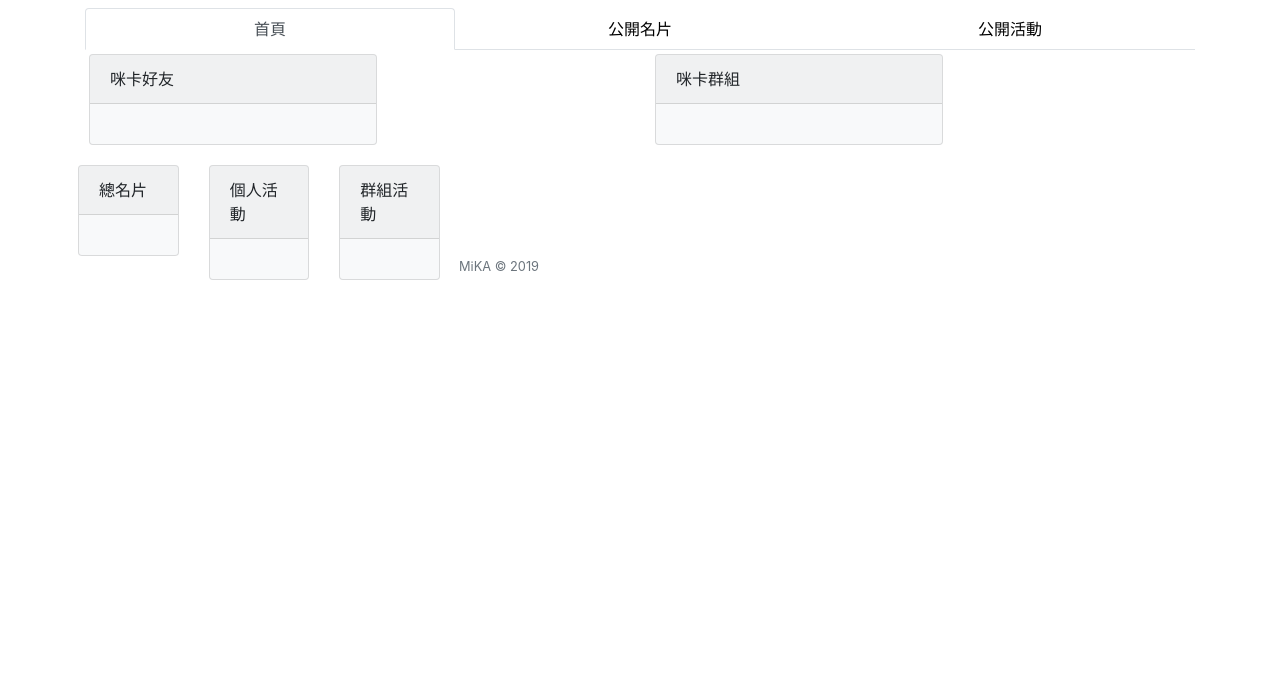
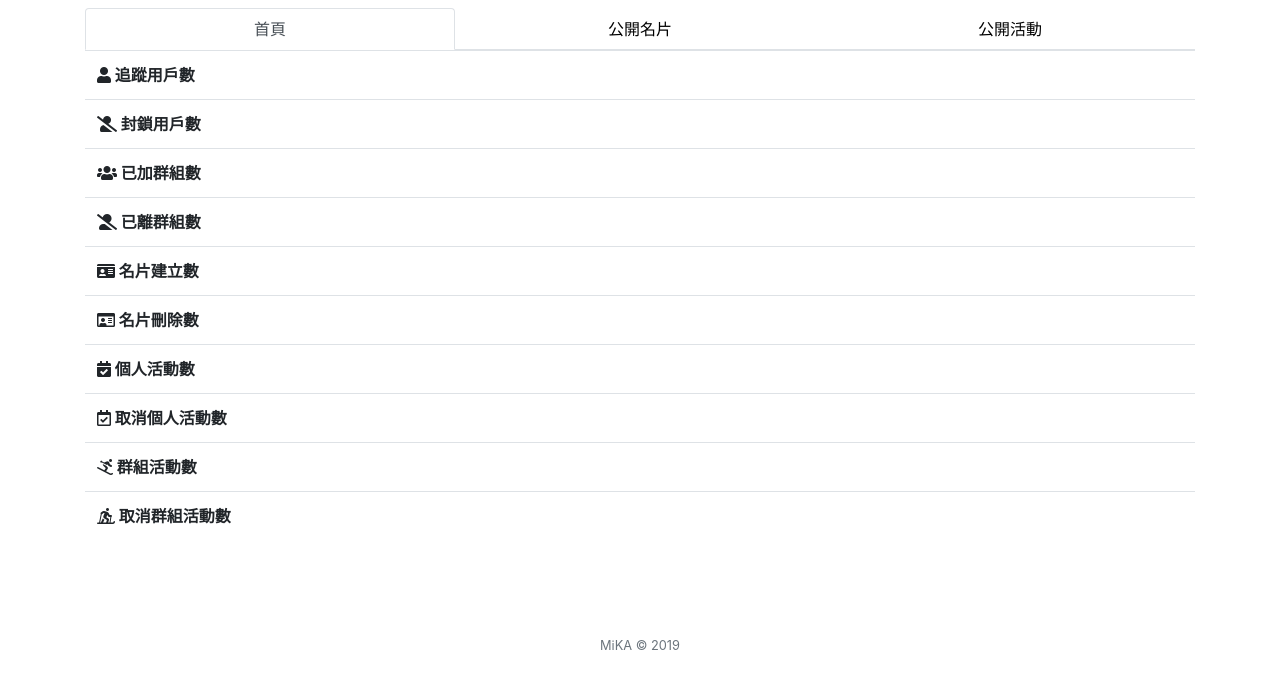
Before and after one commit to 2-cats/LINE-MiKA, a Flask app: template app/templates/admin/index.html in a window 1280 px wide. Shown: the top 689 px of the page. Run offline with Flask 2, Linux system fonts and the light colour scheme; the template is opened without the code that fills it, so the values that code supplies are empty; parts of the project's set-up code (start-up, migrations or seed data) failed here and were passed over; some libraries are stand-ins or nearby versions.

Commit message:
Dashboard index use table

```diff
--- a/app/static/js/admin_index.js
+++ /dev/null
@@ -1,21 +0,0 @@
-window.onload = function (e) {
-    user_count = document.getElementById("user_count").value;
-    group_count = document.getElementById("group_count").value;
-    console.log(user_count)
-    animateValue("user", user_count, 1);
-    animateValue("group", group_count, 1);
-};
-
-function animateValue(id, end, duration) {
-    var current = 0;
-    var increment = end > 0? 1 : -1;
-    var stepTime = Math.abs(Math.floor(duration / end));
-    var obj = document.getElementById(id);
-    var timer = setInterval(function() {
-        current += increment;
-        obj.innerHTML = current;
-        if (current == end) {
-            clearInterval(timer);
-        }
-    }, stepTime);
-};
--- a/app/templates/admin/index.html
+++ b/app/templates/admin/index.html
@@ -6,7 +6,7 @@
   <meta name="viewport" content="width=device-width, initial-scale=1">
   <link rel="stylesheet" href="https://stackpath.bootstrapcdn.com/bootstrap/4.2.1/css/bootstrap.min.css" integrity="sha384-GJzZqFGwb1QTTN6wy59ffF1BuGJpLSa9DkKMp0DgiMDm4iYMj70gZWKYbI706tWS" crossorigin="anonymous">
   <link rel="stylesheet" href="{{ url_for('static', filename='css/my_order.css') }}">
-
+  <link rel="stylesheet" href="https://use.fontawesome.com/releases/v5.7.2/css/all.css" integrity="sha384-fnmOCqbTlWIlj8LyTjo7mOUStjsKC4pOpQbqyi7RrhN7udi9RwhKkMHpvLbHG9Sr" crossorigin="anonymous">
 </head>
 <body>
 
@@ -18,52 +18,51 @@
         <li class="nav-item"><a class="nav-link" href="{{ url_for("admin.activity", line_user_id=args['line_user_id'])}}">公開活動</a></li>
     </ul>
 
-    <input type="hidden" id="user_count" value="{{ data['user_count'] }}"></input>
-    <input type="hidden" id="group_count" value="{{ data['group_count'] }}"></input>
+    <table class="table table-hover">
+    <tbody>
+        <tr>
+        <th scope="row"><i class="fas fa-user"></i>&nbsp追蹤用戶數</th>
+        <td>{{ data['follow_count'] }}</td>
+        </tr>
+        <tr>
+        <th scope="row"><i class="fas fa-user-slash"></i>&nbsp封鎖用戶數</th>
+        <td>{{ data['unfollow_count'] }}</td>
+        </tr>
+        <tr>
+        <th scope="row"><i class="fas fa-users"></i>&nbsp已加群組數</th>
+        <td>{{ data['join_group'] }}</td>
+        </tr>
+        <tr>
+        <th scope="row"><i class="fas fa-user-alt-slash"></i>&nbsp已離群組數</th>
+        <td>{{ data['leave_group'] }}</td>
+        </tr>
+        <tr>
+        <th scope="row"><i class="fas fa-id-card"></i>&nbsp名片建立數</th>
+        <td>{{ data['card_num'] }}</td>
+        </tr>
+        <tr>
+        <th scope="row"><i class="far fa-id-card"></i>&nbsp名片刪除數</th>
+        <td>{{ data['del_card_num'] }}</td>
+        </tr>
+        <tr>
+        <th scope="row"><i class="fas fa-calendar-check"></i>&nbsp個人活動數</th>
+        <td>{{ data['activity_num'] }}</td>
+        </tr>
+        <tr>
+        <th scope="row"><i class="far fa-calendar-check"></i>&nbsp取消個人活動數</th>
+        <td>{{ data['cancel_activity_num'] }}</td>
+        </tr>
+        <tr>
+        <th scope="row"><i class="fas fa-skiing"></i>&nbsp群組活動數</th>
+        <td>{{ data['g_activity_num'] }}</td>
+        </tr>
+        <tr>
+        <th scope="row"><i class="fas fa-skiing-nordic"></i>&nbsp取消群組活動數</th>
+        <td>{{ data['cancel_g_activity_num'] }}</td>
+        </tr>
+    </tbody>
+    </table>
 
-    <div class="row p-1">
-    <div class="col-6">
-    <div class="card bg-light mb-3" style="max-width: 18rem;">
-        <div class="card-header">咪卡好友</div>
-        <div class="card-body">
-            <p class="card-text text-right" id="user">{{ data['user_count'] }}</p>
-        </div>
-    </div>
-    </div>
-    <div class="col-6">
-    <div class="card bg-light mb-3" style="max-width: 18rem;">
-        <div class="card-header">咪卡群組</div>
-        <div class="card-body">
-            <p class="card-text text-right" id="group" >{{ data['group_count'] }}</p>
-        </div>
-    </div>
-    </div>
-
-    <div class="row p-1">
-    <div class="col-4">
-    <div class="card bg-light mb-3" style="max-width: 18rem;">
-        <div class="card-header">總名片</div>
-        <div class="card-body">
-            <p class="card-text text-right" id="user">{{ data['card_count'] }}</p>
-        </div>
-    </div>
-    </div>
-    <div class="col-4">
-    <div class="card bg-light mb-3" style="max-width: 18rem;">
-        <div class="card-header">個人活動</div>
-        <div class="card-body">
-            <p class="card-text text-right" id="user">{{ data['activity_count'] }}</p>
-        </div>
-    </div>
-    </div>
-    <div class="col-4">
-    <div class="card bg-light mb-3" style="max-width: 18rem;">
-        <div class="card-header">群組活動</div>
-        <div class="card-body">
-            <p class="card-text text-right" id="group" >{{ data['group_activity_count'] }}</p>
-        </div>
-    </div>
-    </div>
   </div>
 
 <footer class="pt-4 my-md-5 pt-md-5 bproduct-top">
@@ -77,7 +76,5 @@
 <script src="https://code.jquery.com/jquery-3.3.1.slim.min.js" integrity="sha384-q8i/X+965DzO0rT7abK41JStQIAqVgRVzpbzo5smXKp4YfRvH+8abtTE1Pi6jizo" crossorigin="anonymous"></script>
 <script src="https://cdnjs.cloudflare.com/ajax/libs/popper.js/1.14.6/umd/popper.min.js" integrity="sha384-wHAiFfRlMFy6i5SRaxvfOCifBUQy1xHdJ/yoi7FRNXMRBu5WHdZYu1hA6ZOblgut" crossorigin="anonymous"></script>
 <script src="https://stackpath.bootstrapcdn.com/bootstrap/4.2.1/js/bootstrap.min.js" integrity="sha384-B0UglyR+jN6CkvvICOB2joaf5I4l3gm9GU6Hc1og6Ls7i6U/mkkaduKaBhlAXv9k" crossorigin="anonymous"></script>
-
-<script src="{{ url_for('static', filename='js/admin_index.js') }}"></script>
 </body>
 </html>
```
Also changed, not shown: app/admin/dashboard.py (+52 -14 lines), app/models.py (+0 -8 lines).
